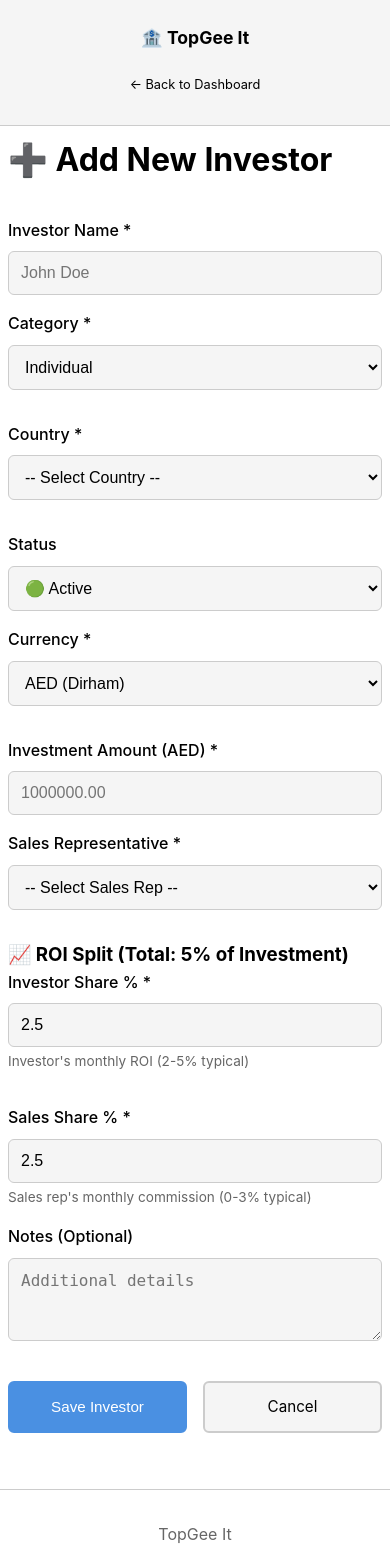
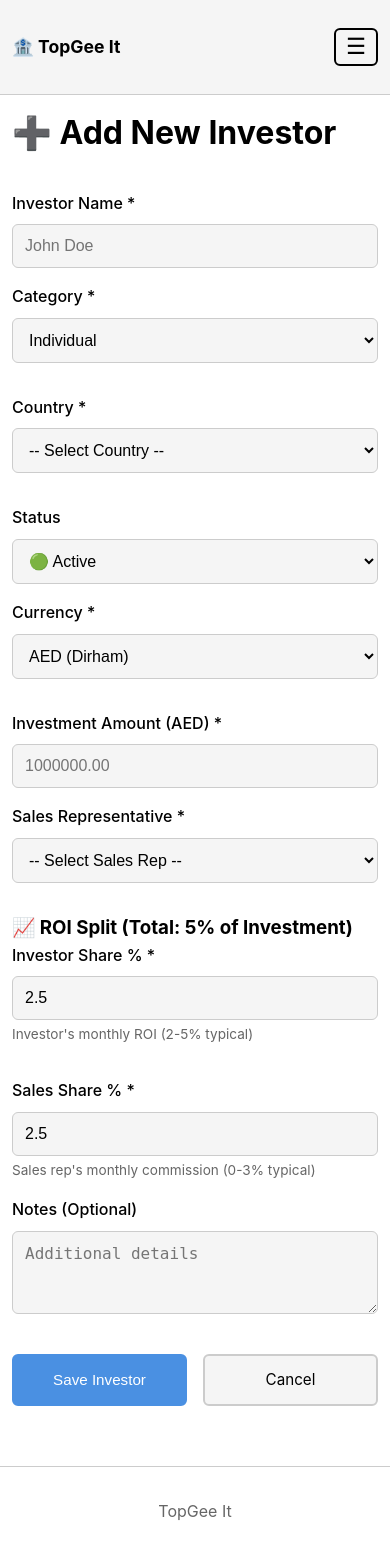
Before and after one commit to fastwheelcom-collab/topgee-investment-system, a Python web app: template templates/add_investor.html in a window 390 px wide. Shown: the top 1553 px of the page. After the commit the page ends 1520 px from the top, so only its background shows below. Run offline with Jinja, Linux system fonts and the light colour scheme; the template is opened without the code that fills it, so the values that code supplies are empty.

Commit message:
feat: Mobile hamburger menu + change password feature
- Add hamburger menu to all pages (mobile nav)
- Fix revenue form stacking on mobile
- 2-column stats grid on tablet, 1-column on phone
- Fix partners/summary grid on mobile
- Add /change-password route with current password verification
- Add change_password.html template
- Password link added to dashboard nav

```diff
--- a/static/css/style.css
+++ b/static/css/style.css
@@ -898,3 +898,196 @@ footer {
 .stat-card-orange .sub-text {
     color: white !important;
 }
+
+/* =============================================
+   HAMBURGER MENU
+   ============================================= */
+.hamburger {
+    display: none;
+    background: none;
+    border: 2px solid #000;
+    border-radius: 6px;
+    padding: 6px 10px;
+    cursor: pointer;
+    font-size: 1.4rem;
+    line-height: 1;
+    color: #000;
+}
+
+/* =============================================
+   COMPREHENSIVE MOBILE FIX
+   ============================================= */
+@media (max-width: 768px) {
+
+    /* --- Hamburger --- */
+    .hamburger {
+        display: block;
+    }
+
+    .navbar .container {
+        flex-direction: row;
+        justify-content: space-between;
+        align-items: center;
+        flex-wrap: nowrap;
+    }
+
+    .nav-links {
+        display: none;
+        flex-direction: column;
+        width: 100%;
+        background: #f5f5f5;
+        border-top: 2px solid #ccc;
+        padding: 0.5rem 0;
+        position: absolute;
+        top: 60px;
+        left: 0;
+        right: 0;
+        z-index: 999;
+        box-shadow: 0 4px 12px rgba(0,0,0,0.15);
+    }
+
+    .nav-links.open {
+        display: flex;
+    }
+
+    .nav-links a {
+        padding: 0.75rem 1.5rem;
+        font-size: 1rem;
+        border-bottom: 1px solid #ddd;
+        border-radius: 0;
+        width: 100%;
+        text-align: left;
+    }
+
+    .nav-links a:last-child {
+        border-bottom: none;
+    }
+
+    .navbar {
+        position: relative;
+    }
+
+    /* --- Stats --- */
+    .stats-grid {
+        grid-template-columns: 1fr 1fr;
+        gap: 0.75rem;
+    }
+
+    .stat-card {
+        padding: 1rem;
+        flex-direction: column;
+        text-align: center;
+    }
+
+    .stat-value {
+        font-size: 1.3rem;
+    }
+
+    /* --- Revenue Form (inline flex → stacked) --- */
+    .rev-form {
+        flex-direction: column !important;
+        gap: 10px !important;
+    }
+
+    .rev-form > div {
+        width: 100% !important;
+    }
+
+    .rev-form input,
+    .rev-form select {
+        width: 100% !important;
+        box-sizing: border-box;
+    }
+
+    .rev-form button {
+        width: 100% !important;
+        margin-top: 5px;
+    }
+
+    /* --- Partners grid --- */
+    .partners-grid {
+        grid-template-columns: 1fr !important;
+    }
+
+    .partner-card {
+        padding: 1.25rem;
+    }
+
+    .large-number {
+        font-size: 1.5rem !important;
+    }
+
+    /* --- Summary grid --- */
+    .summary-grid {
+        grid-template-columns: 1fr 1fr;
+        gap: 0.75rem;
+    }
+
+    /* --- Details grid --- */
+    .details-grid {
+        grid-template-columns: 1fr 1fr;
+    }
+
+    /* --- Table --- */
+    .table-container {
+        overflow-x: auto;
+        -webkit-overflow-scrolling: touch;
+        border-radius: 8px;
+    }
+
+    table {
+        min-width: 550px;
+        font-size: 0.85rem;
+    }
+
+    /* --- Sections --- */
+    .section {
+        padding: 1rem !important;
+    }
+
+    /* --- Search bar --- */
+    .search-form {
+        flex-direction: column;
+    }
+
+    .search-input,
+    .btn-search,
+    .btn-clear {
+        width: 100%;
+    }
+
+    /* --- Buttons --- */
+    .btn-primary,
+    .btn-secondary,
+    .btn-danger {
+        min-height: 44px;
+        font-size: 0.95rem;
+    }
+
+    /* --- Month indicator --- */
+    .month-indicator {
+        padding: 1rem;
+    }
+
+    .month-indicator h2 {
+        font-size: 1.1rem;
+    }
+}
+
+@media (max-width: 480px) {
+    .stats-grid {
+        grid-template-columns: 1fr;
+    }
+
+    .summary-grid {
+        grid-template-columns: 1fr;
+    }
+
+    .details-grid {
+        grid-template-columns: 1fr;
+    }
+
+    .container {
+        padding: 0.75rem;
+    }
+}
--- a/templates/add_investor.html
+++ b/templates/add_investor.html
@@ -10,6 +10,7 @@
     <nav class="navbar">
         <div class="container">
             <h1>🏦 TopGee It</h1>
+            <button class="hamburger" onclick="document.querySelector('.nav-links').classList.toggle('open')">☰</button>
             <div class="nav-links">
                 <a href="{{ url_for('dashboard') }}">← Back to Dashboard</a>
             </div>
--- a/templates/advanced_search.html
+++ b/templates/advanced_search.html
@@ -10,6 +10,7 @@
     <nav class="navbar">
         <div class="container">
             <h1>🏦 TopGee It</h1>
+            <button class="hamburger" onclick="document.querySelector('.nav-links').classList.toggle('open')">☰</button>
             <div class="nav-links">
                 <a href="{{ url_for('dashboard') }}">Dashboard</a>
                 <a href="{{ url_for('advanced_search') }}" class="active">Advanced Search</a>
--- a/templates/dashboard.html
+++ b/templates/dashboard.html
@@ -10,6 +10,7 @@
     <nav class="navbar">
         <div class="container">
             <h1>🏦 TopGee It</h1>
+            <button class="hamburger" onclick="document.querySelector('.nav-links').classList.toggle('open')">☰</button>
             <div class="nav-links">
                 <a href="{{ url_for('dashboard') }}" class="active">Dashboard</a>
                 <a href="{{ url_for('advanced_search') }}">Advanced Search</a>
@@ -19,6 +20,7 @@
                 {% if is_admin %}
                 <a href="{{ url_for('add_investor') }}" class="btn-primary">+ Add Investor</a>
                 {% endif %}
+                <a href="{{ url_for('change_password') }}">🔑 Password</a>
                 <a href="{{ url_for('logout') }}" class="btn-secondary">Logout</a>
             </div>
         </div>
@@ -44,7 +46,7 @@
         {% if is_admin %}
         <div class="section" style="background: linear-gradient(135deg, var(--orange) 0%, var(--orange-dark) 100%); color: white; padding: 20px; border-radius: 12px; margin-bottom: 30px; box-shadow: 0 8px 16px rgba(255,152,0,0.3);">
             <h3 style="color: white; margin-bottom: 15px; font-size: 1.3rem;">💸 Set Total Revenue Generated</h3>
-            <form method="POST" action="{{ url_for('update_global_revenue') }}" style="display: flex; gap: 15px; align-items: end;">
+            <form method="POST" action="{{ url_for('update_global_revenue') }}" class="rev-form" style="display: flex; gap: 15px; align-items: end;">
                 <div>
                     <label style="color: white; font-weight: bold;">Input Mode:</label><br>
                     <select name="input_mode" id="input_mode" onchange="updateRevenueLabel()" style="padding: 10px; font-size: 1rem; border: 2px solid white;">
--- a/templates/edit_investor.html
+++ b/templates/edit_investor.html
@@ -10,6 +10,7 @@
     <nav class="navbar">
         <div class="container">
             <h1>🏦 TopGee It</h1>
+            <button class="hamburger" onclick="document.querySelector('.nav-links').classList.toggle('open')">☰</button>
             <div class="nav-links">
                 <a href="{{ url_for('investor_detail', investor_id=investor.id) }}">← Back</a>
             </div>
--- a/templates/investor_detail.html
+++ b/templates/investor_detail.html
@@ -10,6 +10,7 @@
     <nav class="navbar">
         <div class="container">
             <h1>🏦 TopGee It</h1>
+            <button class="hamburger" onclick="document.querySelector('.nav-links').classList.toggle('open')">☰</button>
             <div class="nav-links">
                 <a href="{{ url_for('dashboard') }}">← Dashboard</a>
                 {% if is_admin %}
--- a/templates/monthly_grid.html
+++ b/templates/monthly_grid.html
@@ -73,6 +73,7 @@
     <nav class="navbar">
         <div class="container">
             <h1>🏦 TopGee It</h1>
+            <button class="hamburger" onclick="document.querySelector('.nav-links').classList.toggle('open')">☰</button>
             <div class="nav-links">
                 <a href="{{ url_for('dashboard') }}">Dashboard</a>
                 <a href="{{ url_for('advanced_search') }}">Advanced Search</a>
--- a/templates/reports_dashboard.html
+++ b/templates/reports_dashboard.html
@@ -10,6 +10,7 @@
     <nav class="navbar">
         <div class="container">
             <h1>🏦 TopGee It</h1>
+            <button class="hamburger" onclick="document.querySelector('.nav-links').classList.toggle('open')">☰</button>
             <div class="nav-links">
                 <a href="{{ url_for('dashboard') }}">Dashboard</a>
                 <a href="{{ url_for('advanced_search') }}">Advanced Search</a>
--- a/templates/sales_reps.html
+++ b/templates/sales_reps.html
@@ -10,6 +10,7 @@
     <nav class="navbar">
         <div class="container">
             <h1>🏦 TopGee It</h1>
+            <button class="hamburger" onclick="document.querySelector('.nav-links').classList.toggle('open')">☰</button>
             <div class="nav-links">
                 <a href="{{ url_for('dashboard') }}">← Dashboard</a>
             </div>
```
Also changed, not shown: app.py (+28 -0 lines), templates/change_password.html (added, +86 -0 lines), Screenshot 2026-05-19 at 3.57.30 PM.png (added), Screenshot 2026-05-19 at 3.57.53 PM.png (added), 1 other file.
